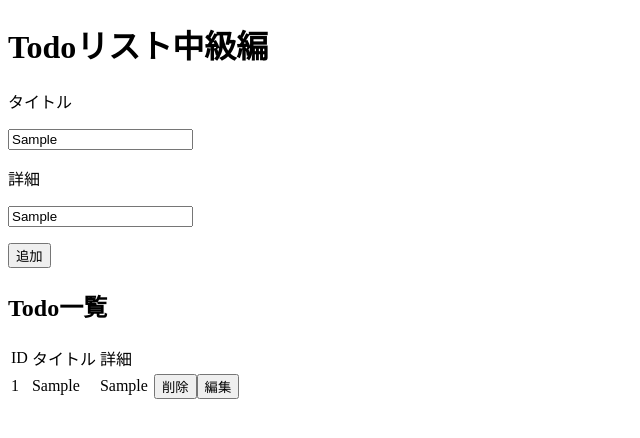
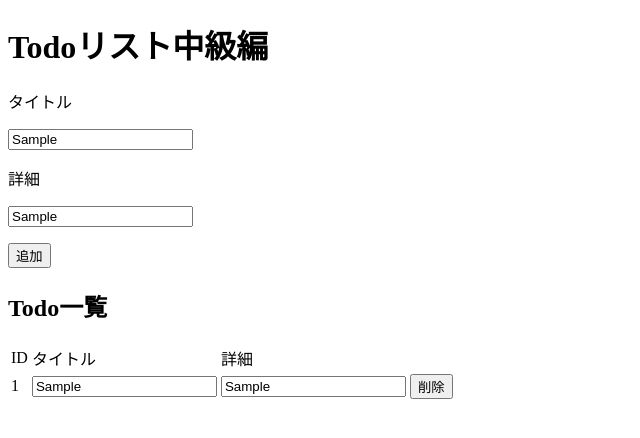
Before and after one commit to shinshinshin123/todo-list-Intermediate, a React (Create React App) app in the folder todo-list/: page / in a window 1280 px wide. Both pictures are taken after typing "Sample", "Sample" into the empty fields and a click on the button "追加". Shown: the top 438 px of the page, without its empty margins (0-640 px from the left). Built offline with nearby package versions, Linux system fonts and the light colour scheme.

Commit message:
input要素にしてみる

```diff
--- a/todo-list/src/App.tsx
+++ b/todo-list/src/App.tsx
@@ -36,8 +36,6 @@ function App() {
   }
 
   //編集機能
-  const [edit, setEdit] = useState(null) // idがわたるのでnull
-  const [editText, setEditText] = useState("")
 
   return (
     <div className="App">
@@ -77,28 +75,21 @@ function App() {
           {todo.map((todo, index) =>(
             <tr key={index}>
               <td>{index + 1}</td>
-            <td>{todo.title}</td>
-            <td>{todo.content}</td>
-            {/* 編集フォーム */}
-            {edit === todo.id ? (
+              <td>
                 <input
-                  name = "text"
-                  placeholder="タイトルの編集"
-                  value={editText}
-                  onChange={(e) => setEditText(e.target.value)}
+                  type="text"
+                  value={todo.title}
                 />
-            ) : (
-                <div>{}</div>
-            )}
+              </td>
+              <td>
+                <input
+                  type="text"
+                  value={todo.content}
+                />
+              </td>
               <td>
                 {/* 削除ボタン */}
                 <button onClick={() => onClickDelete(todo.id)}>削除</button>
-              {/* 編集ボタン */}
-              {todo.id === edit ?(
-                <button onClick={() => onClickEdit(todo.id)}>編集完了</button>
-              ) : (
-                <button onClick={() => setEdit(todo.id)}>編集</button>
-              )}
               </td>
             </tr>
           ))}
```
Lines whose indentation alone changed are shown as unchanged.
